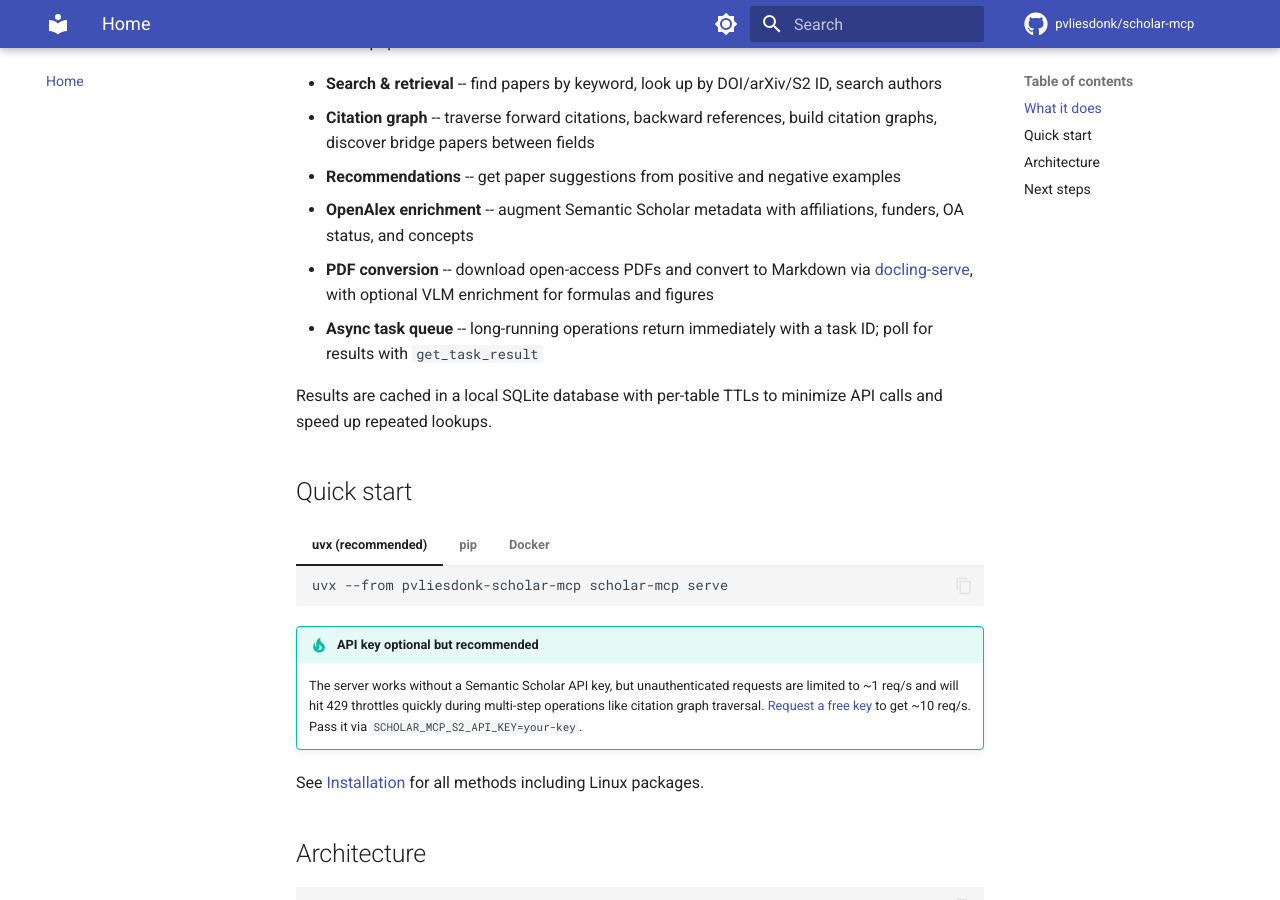
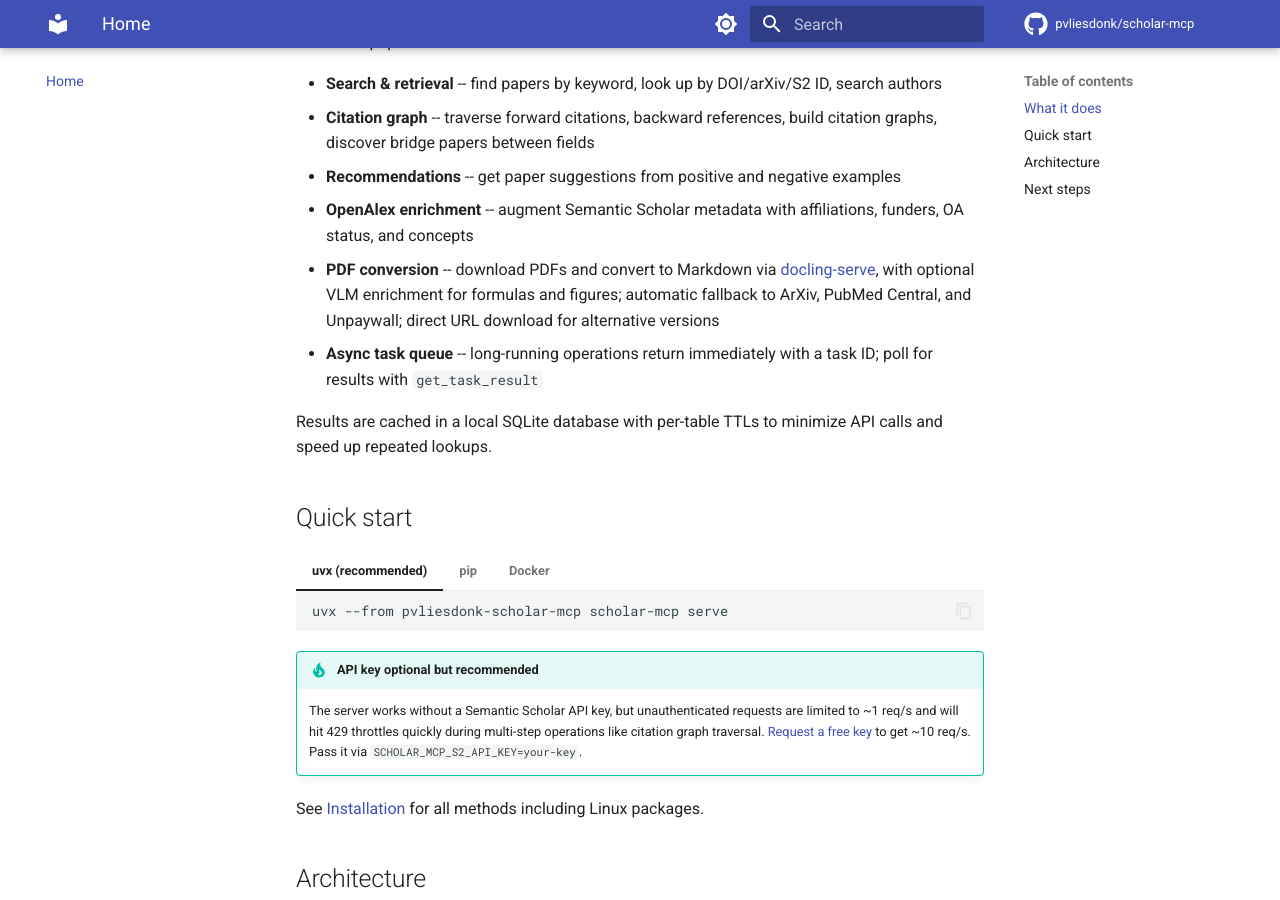
Before and after one commit to pvliesdonk/scholar-mcp, an MkDocs documentation site: the page built from docs/index.md, in a window 1280 px wide and 900 px high, scrolled down 366 px. Built offline with MkDocs 1.6.1 and Material for MkDocs 9.7.7, drawn with Linux system fonts in a browser that asks for light colours; comment, search, counter and statistics services are not loaded.

Commit message:
docs: update README, docs index, and configuration for alternative PDF sources
Reflect new fetch_pdf_by_url tool and ArXiv/PMC/Unpaywall fallback in
the feature list, tool tables, and CONTACT_EMAIL description.

https://claude.ai/code/session_01HJa2hs1jDKBETTmTvCDMwd

```diff
--- a/docs/index.md
+++ b/docs/index.md
@@ -10,7 +10,7 @@ Scholar MCP exposes 15 tools that let LLM-powered applications search, explore,
 - **Citation graph** -- traverse forward citations, backward references, build citation graphs, discover bridge papers between fields
 - **Recommendations** -- get paper suggestions from positive and negative examples
 - **OpenAlex enrichment** -- augment Semantic Scholar metadata with affiliations, funders, OA status, and concepts
-- **PDF conversion** -- download open-access PDFs and convert to Markdown via [docling-serve](https://github.com/DS4SD/docling-serve), with optional VLM enrichment for formulas and figures
+- **PDF conversion** -- download PDFs and convert to Markdown via [docling-serve](https://github.com/DS4SD/docling-serve), with optional VLM enrichment for formulas and figures; automatic fallback to ArXiv, PubMed Central, and Unpaywall; direct URL download for alternative versions
 - **Async task queue** -- long-running operations return immediately with a task ID; poll for results with `get_task_result`
 
 Results are cached in a local SQLite database with per-table TTLs to minimize API calls and speed up repeated lookups.
```
Also changed, not shown: README.md (+6 -5 lines), docs/configuration.md (+1 -1 lines).
